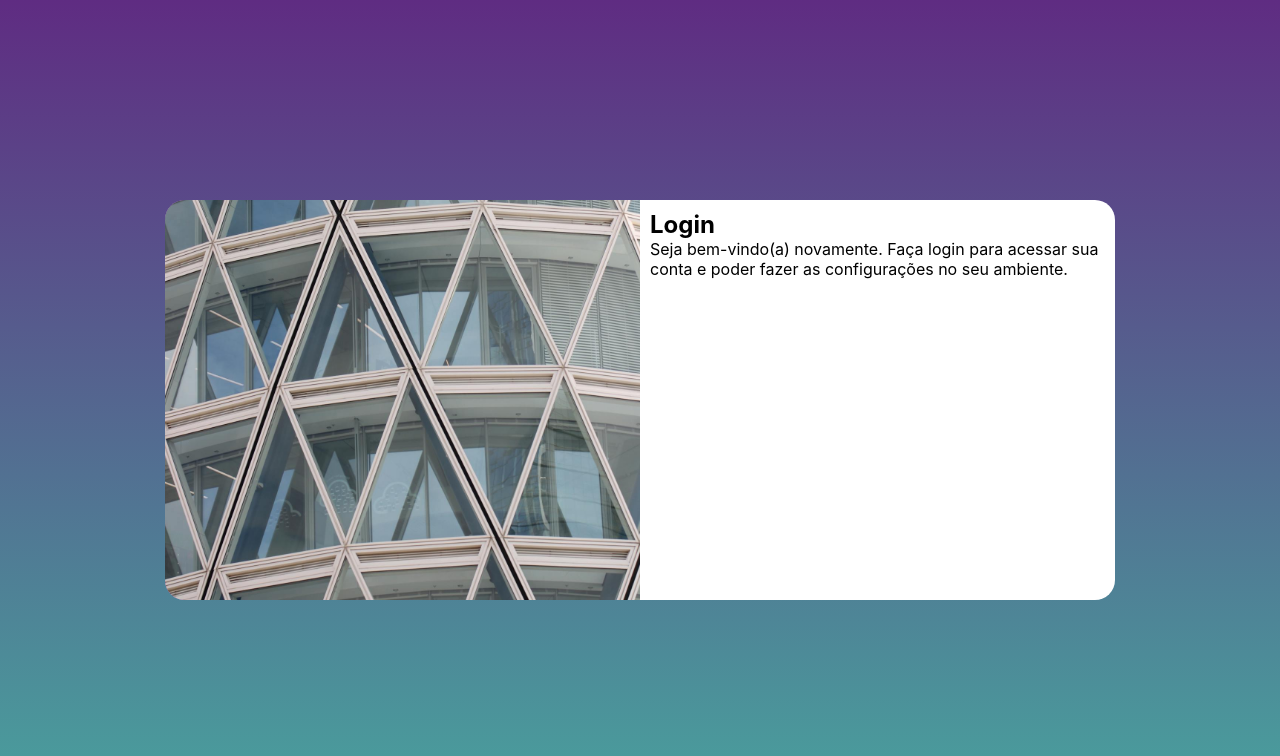
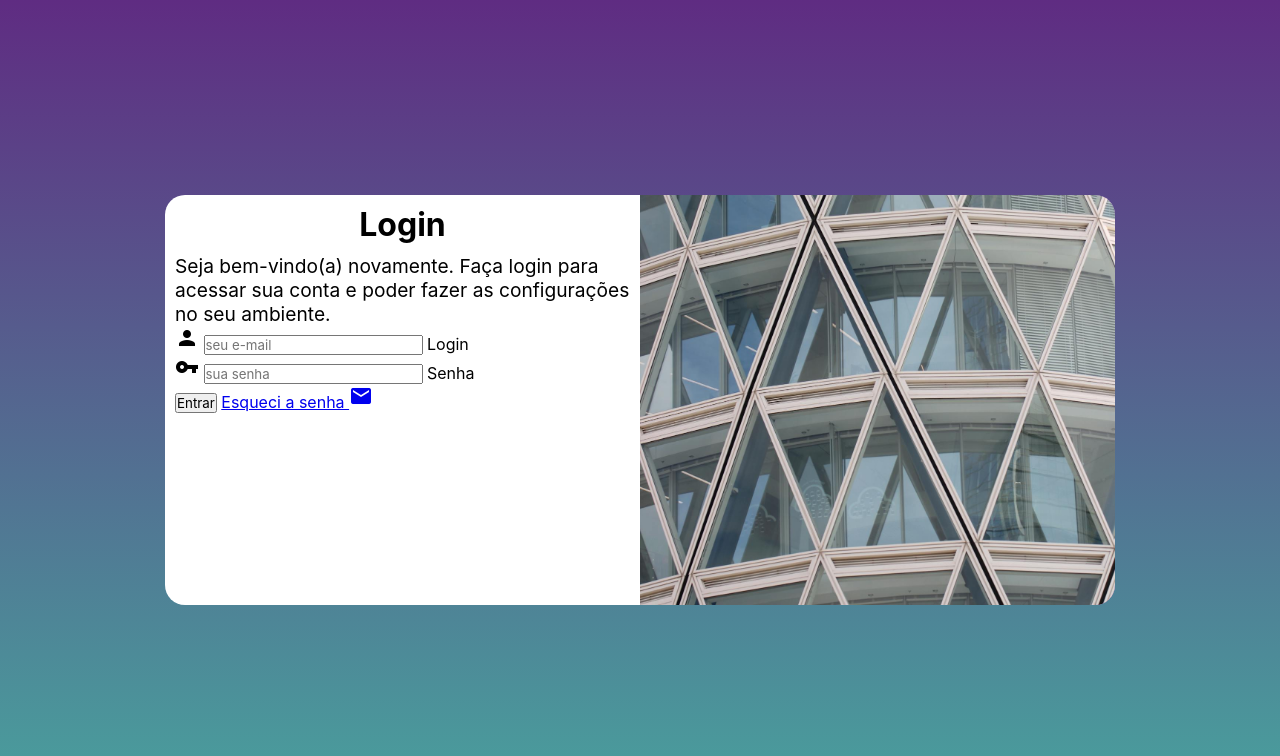
Before and after one commit to projects-developer-dev/projeto-login, a plain HTML site: page index.html in a window 1280 px wide. Drawn offline with Linux system fonts and the light colour scheme.

Commit message:
Configuração do formulário.

```diff
--- a/estilos/media-query.css
+++ b/estilos/media-query.css
@@ -33,13 +33,21 @@
     }
 
     section#login>div#imagem {
-        float: left;
+        float: right;
         width: 50%;
         height: 100%;
     }
 
     section#login>div#formulario {
-        float: right;
+        float: left;
         width: 50%;
     }
+
+    div#formulario > h1{
+        font-size: 2em;
+    }
+
+    div#formulario > p {
+        font-size: 1.2em;
+    }
 }
--- a/estilos/style.css
+++ b/estilos/style.css
@@ -27,8 +27,8 @@ section#login{
     overflow: hidden; /* Essa linha de código controla o que acontece quando o conteúdo de um elemento ultrapassa seu tamanho definido (largura ou altura) */
 
     background-color: white;
-    width: 250px;
-    height: 400px;
+    width: 255px;
+    height: 410px;
     border-radius: 20px;
     box-shadow: 0px 0px 10px 0.450;
 
@@ -48,3 +48,12 @@ section#login > div#formulario{
     display: block;
     padding: 10px;
 }
+
+div#formulario > h1{
+    text-align: center;
+    margin-bottom: 10px;
+}
+
+div#formulario > p{
+    font-size: 0.8em;
+}
--- a/index.html
+++ b/index.html
@@ -5,6 +5,7 @@
     <meta name="viewport" content="width=device-width, initial-scale=1.0">
     <title>Login</title>
     <link rel="shortcut icon" href="imagens/login.png" type="image/png">
+    <link rel="stylesheet" href="https://fonts.googleapis.com/icon?family=Material+Icons" />
     <link rel="stylesheet" href="estilos/style.css">
     <link rel="stylesheet" href="estilos/media-query.css">
 </head>
@@ -21,7 +22,22 @@
                     Seja bem-vindo(a) novamente. Faça login para acessar sua conta e poder fazer as configurações no seu ambiente.
                 </p>
 
-                <form action="login.php" method="post"></form>
+                <form action="login.php" method="post" autocomplete="on">
+                    <div class="campo">
+                        <i  class="material-icons">person</i>
+                        <input type="email" name="login" id="ilogin" placeholder="seu e-mail" autocomplete="email" required maxlength="30">
+                        <label for="ilogin">Login</label>
+                    </div>
+                    <div class="campo">
+                        <i  class="material-icons">vpn_key</i>
+                        <input type="password" name="senha" id="isenha" placeholder="sua senha" autocomplete="current-password" required minlength="8" maxlength="20">
+                        <label for="isenha">Senha</label>
+                    </div>
+
+                    <input type="submit" value="Entrar">
+
+                    <a href="esqueci.html">Esqueci a senha <i class="material-icons">mail </i> </a>
+                </form>
 
             </div>
 
```
